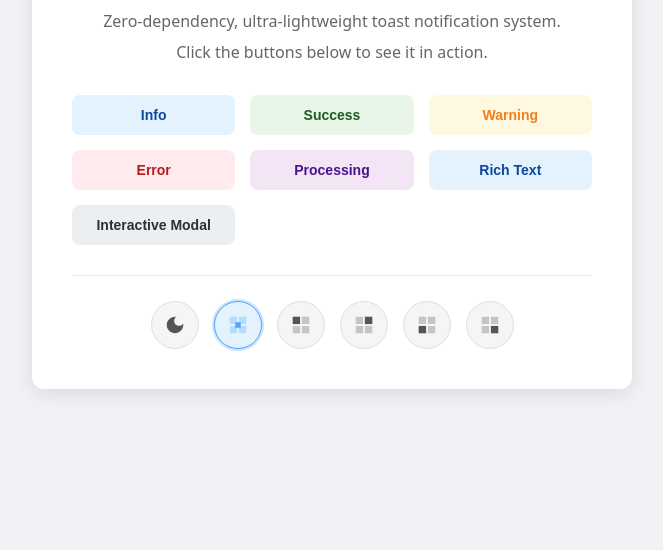
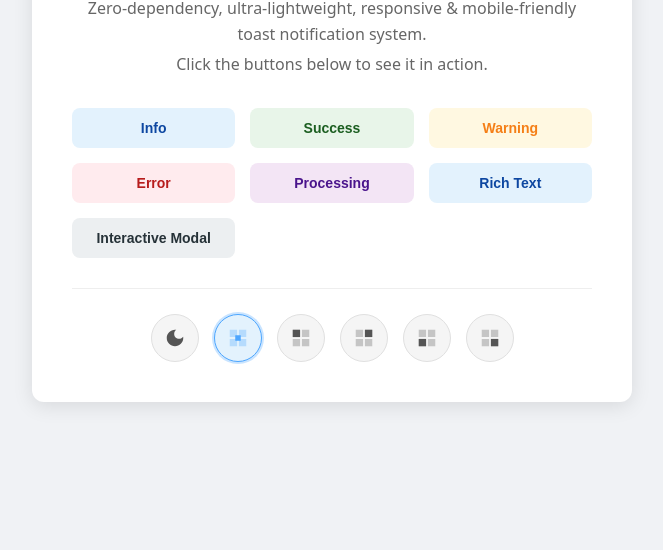
Before and after one commit to KhvichaDev/notifications-kd, a website: page index.html in a window 1280 px wide. Shown: the part 250-800 px from the top of the page, without its empty margins (308-971 px from the left). Drawn offline with Linux system fonts and the light colour scheme.

Commit message:
Add files via upload

```diff
--- a/index.html
+++ b/index.html
@@ -142,7 +142,7 @@
 
     <div class="demo-container">
         <h1>KD Notifications</h1>
-        <p class="desc-text">Zero-dependency, ultra-lightweight toast notification system.</p>
+        <p class="desc-text">Zero-dependency, ultra-lightweight, responsive & mobile-friendly toast notification system.</p>
         <p class="action-text">Click the buttons below to see it in action.</p>
 
         <div class="btn-grid">
```
